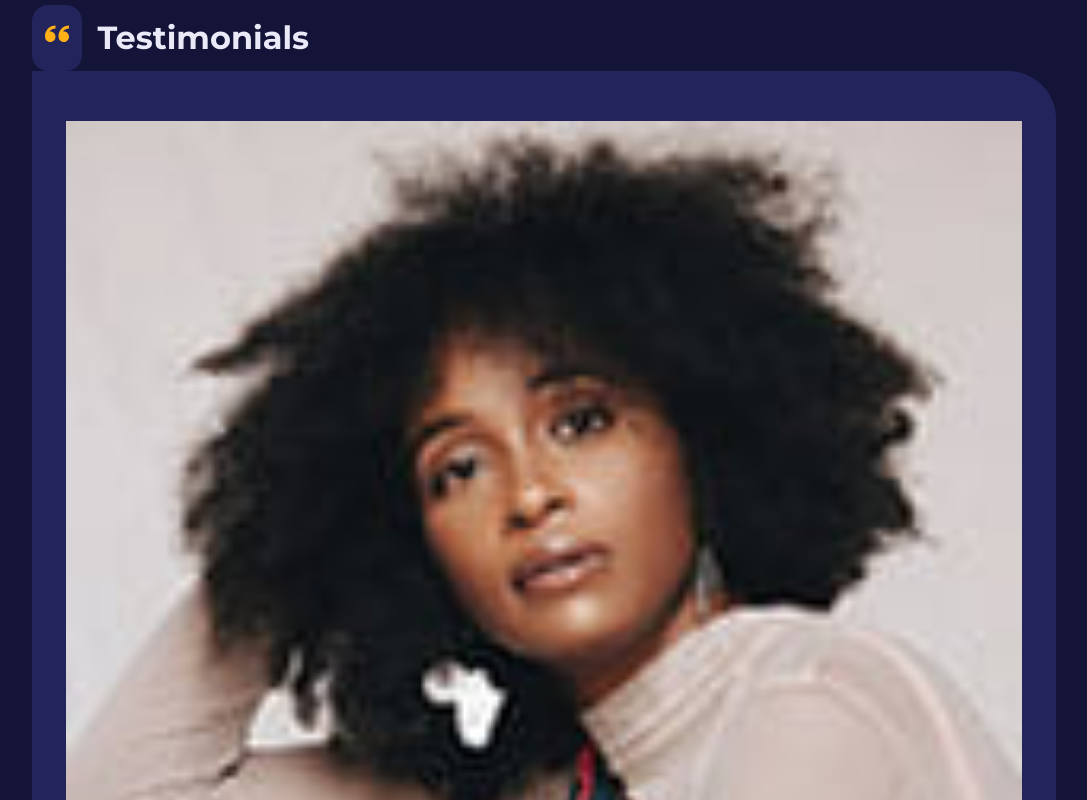
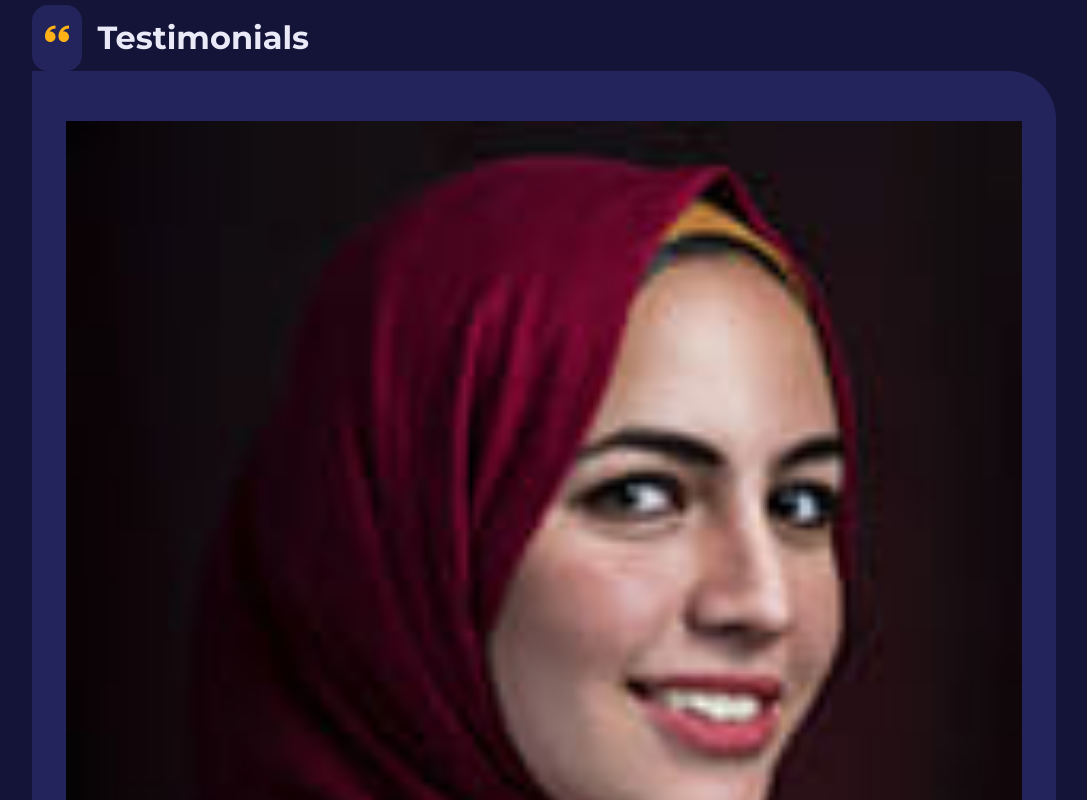
Before and after one commit to Eddysam2000/XP-Fitness, a React (Create React App) app: page / in a window 1280 px wide. Shown: the part 3000-3800 px from the top of the page, without its empty margins (96-1183 px from the left). Built offline with nearby package versions, Linux system fonts and the light colour scheme.

Commit message:
testimonial

```diff
--- a/src/components/Testimonials.jsx
+++ b/src/components/Testimonials.jsx
@@ -8,7 +8,7 @@ import { testimonials } from "../data"
 
 
 const Testimonials = () => {
-    const [index, setIndex] = useState(0)
+    const [index, setIndex] = useState(3)
     const {name,quote, job, avatar} = testimonials[index]
   return (
     <section className="testimonials">
```
